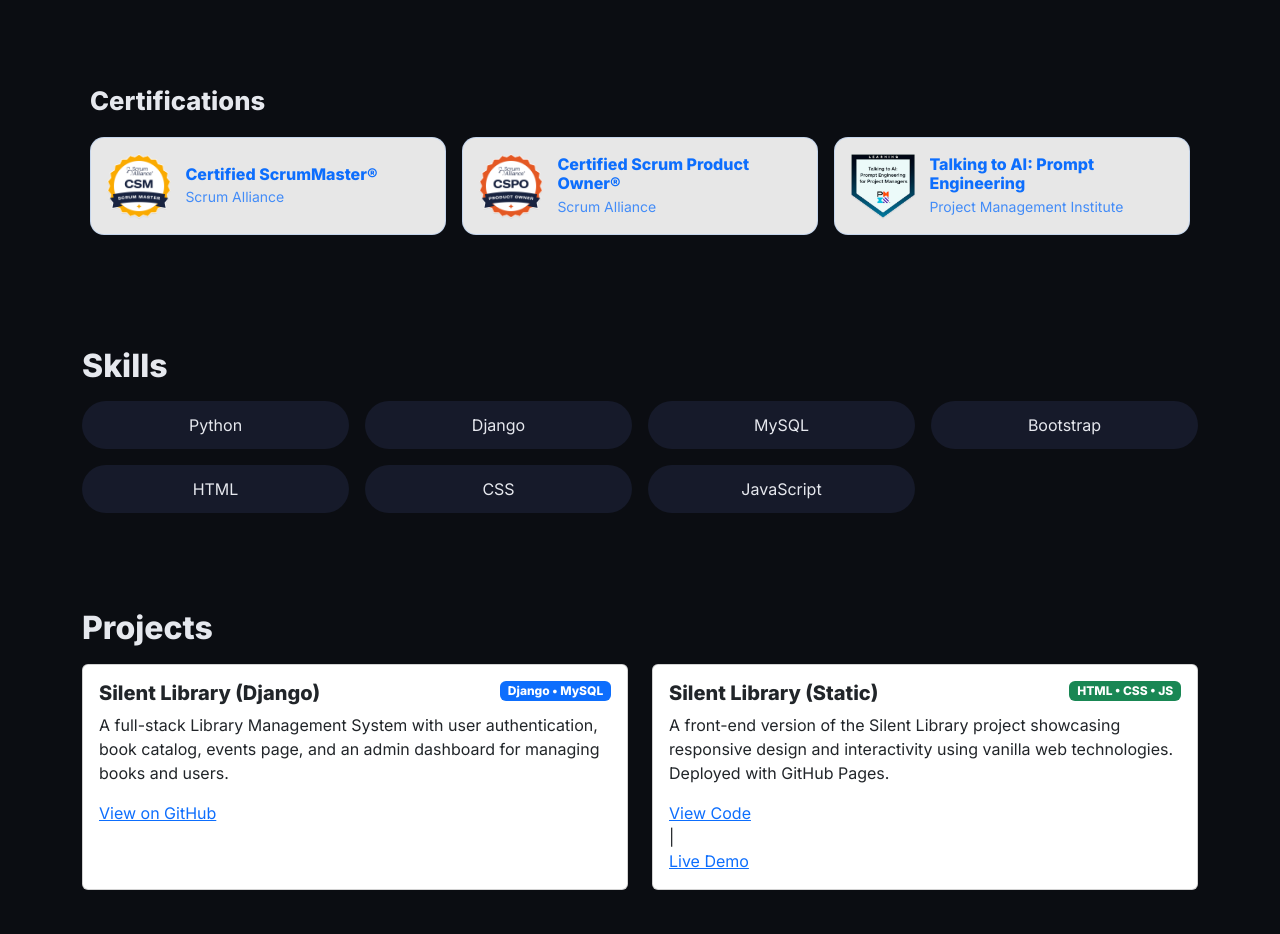
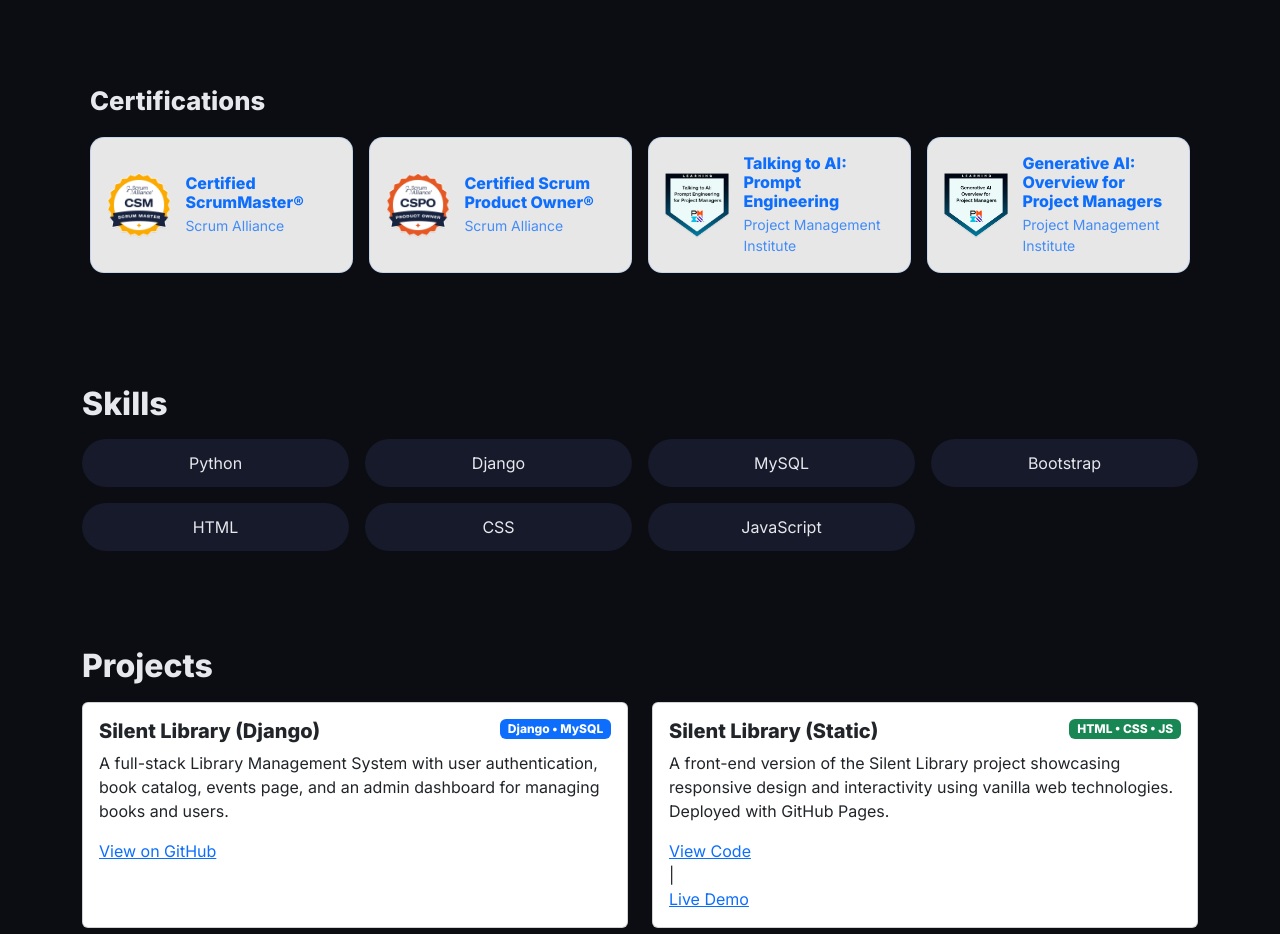
Before and after one commit to DdJunaidi/portfolio, a plain HTML site: page index.html in a window 1280 px wide. Shown: the part 840-1774 px from the top of the page. Drawn offline with nearby package versions, Linux system fonts and the light colour scheme; a script that the page names is missing.

Commit message:
Added GenAI certification

```diff
--- a/index.html
+++ b/index.html
@@ -112,7 +112,7 @@
         </a>
       </li>
 
-      <!-- PMI GenAI -->
+      <!-- PMI Talking to AI -->
       <li class="cert-item">
         <a class="cert-card" href="https://www.credly.com/badges/5604b449-ab2f-4aae-a808-0804607e957e"
         target="_blank" rel="noopener">
@@ -128,11 +128,27 @@
             <strong>Talking to AI: Prompt Engineering</strong>
             <small>Project Management Institute</small>
           </span>
-
         </a>
       </li>
 
-
+      <!-- PMI GenAI -->
+      <li class="cert-item">
+        <a class="cert-card" href="https://www.credly.com/badges/7e2c9ffd-0c66-4f21-a7b8-768215de0f83"
+        target="_blank" rel="noopener">
+          <img
+            src="assets/badges/generative-ai-overview-for-project-managers.png"
+            alt="PMI Generative AI: Overview for Project Managers"
+            class="cert-badge"
+            loading="lazy"
+            onerror="this.style.display='none'; this.nextElementSibling.style.display='inline-flex';"
+          />
+          <span class="cert-chip" aria-hidden="true">PMI GenAI</span>
+          <span class="cert-meta">
+            <strong>Generative AI: Overview for Project Managers</strong>
+            <small>Project Management Institute</small>
+          </span>
+        </a>
+      </li>
     </ul>
   </div>
 </section>
```
Lines whose indentation alone changed are shown as unchanged.
